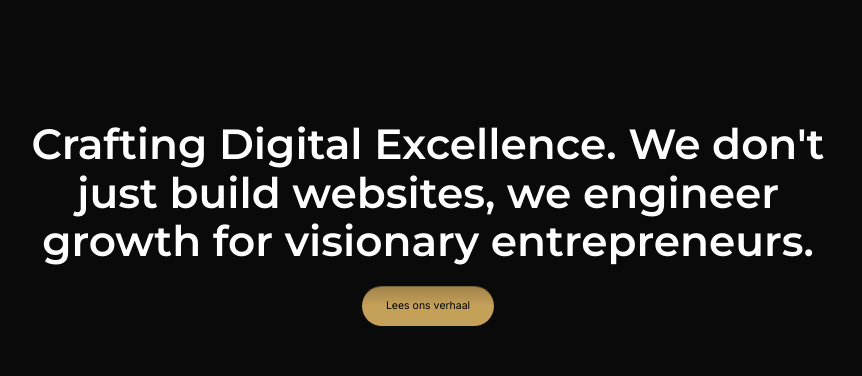
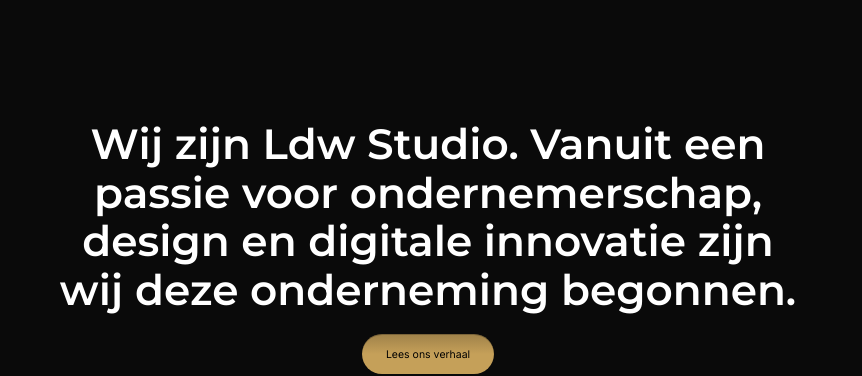
Before and after one commit to dmytro-webild/0c8ed6f8-ddfe-414f-9bcf-48ff2f3adba3, a React (Vite) app: page / in a window 1280 px wide. Shown: the part 840-1216 px from the top of the page, without its empty margins (212-1074 px from the left). Built offline with nearby package versions, Linux system fonts and the light colour scheme; a web font is replaced by a local one.

Commit message:
Bob AI: Update the 'about' section (Over Ons) with content about LDW Studio's story, mis

```diff
--- a/src/pages/HomePage.tsx
+++ b/src/pages/HomePage.tsx
@@ -33,10 +33,12 @@
   <div id="about" data-section="about">
     <SectionErrorBoundary name="about">
           <AboutText
-      title="Crafting Digital Excellence. We don't just build websites, we engineer growth for visionary entrepreneurs."
+      tag="Ons verhaal"
+      title="Wij zijn Ldw Studio. Vanuit een passie voor ondernemerschap, design en digitale innovatie zijn wij deze onderneming begonnen."
+      description="Met een scherpe blik voor detail geloven wij dat juist de kleinste keuzes het grootste verschil maken. Een fractie in een ontwerp, een vloeiende animatie of de juiste boodschap kan bepalen hoe een merk wordt ervaren. Wij helpen bedrijven hun online uitstraling opnieuw vorm te geven."
       primaryButton={{
         text: "Lees ons verhaal",
-        href: "#",
+        href: "/over-ons",
       }}
     />
     </SectionErrorBoundary>
```
